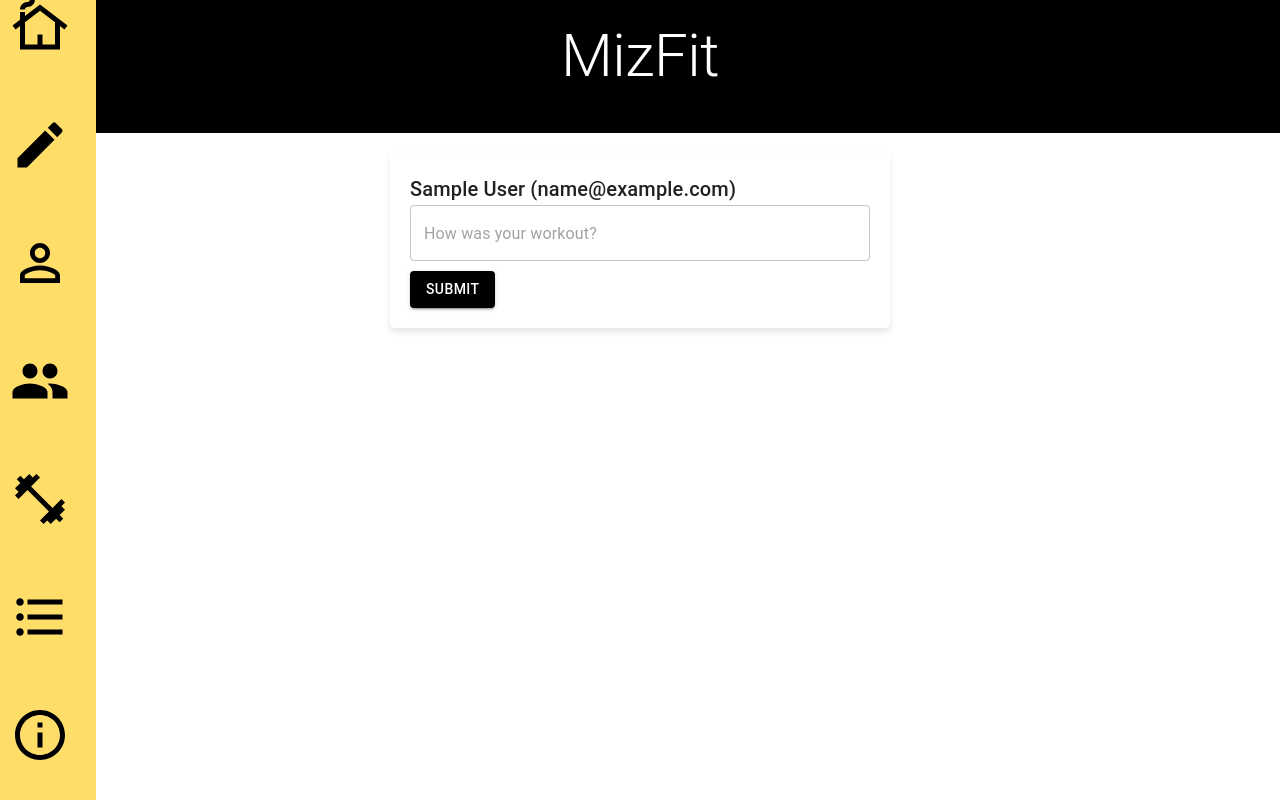
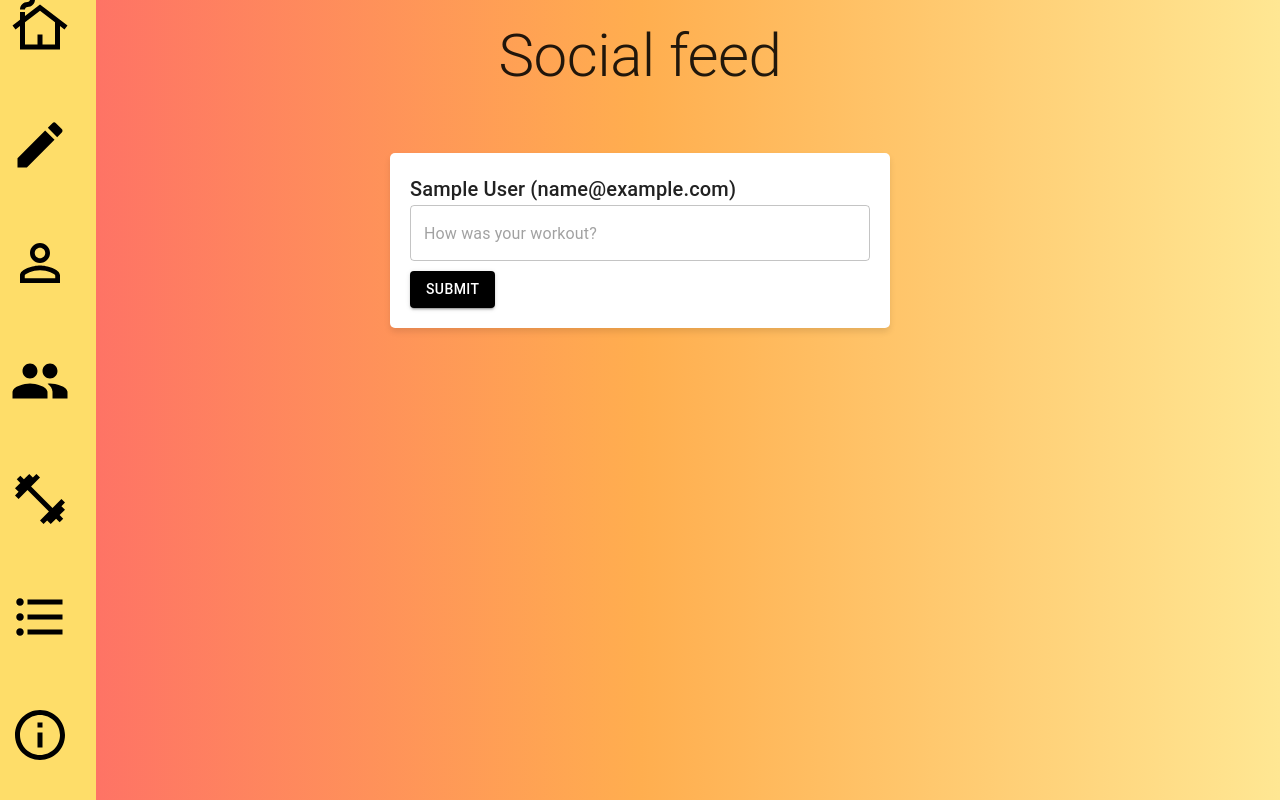
Before and after one commit to jdolan00/MizFits, a React (Create React App) app in the folder mizfits_client/: page /feed in a window 1280 px wide. Built offline with nearby package versions, Linux system fonts and the light colour scheme; sample sign-in values are in the browser's storage.

Commit message:
Update FeedPage.jsx

```diff
--- a/mizfits_client/src/scenes/feedPage/FeedPage.jsx
+++ b/mizfits_client/src/scenes/feedPage/FeedPage.jsx
@@ -3,19 +3,13 @@ import { CssBaseline, Container, Typography, Box } from '@mui/material';
 import { createTheme, ThemeProvider } from '@mui/material/styles';
 import PostForm from 'components/UserPost';
 import PostsList from 'components/PostList';
-
-const theme = createTheme();
+import {theme} from '../../theme';
 
 const FeedPage = () => {
     const headerContainerStyle = {
-        backgroundColor: "#000",
         paddingTop: "20px",
         paddingBottom: "20px",
         marginBottom: "20px",
-    };
-
-    const headerTextStyle = {
-        color: "#ffffff",
     };
 
     return (
@@ -24,8 +18,8 @@ const FeedPage = () => {
                 <CssBaseline />
                 <Box sx={headerContainerStyle}>
                     <Container maxWidth="md">
-                        <Typography variant="h2" align="center" gutterBottom sx={headerTextStyle}>
-                            MizFit
+                        <Typography variant="h2" align="center" gutterBottom>
+                           Social feed
                         </Typography>
                     </Container>
                 </Box>
```
